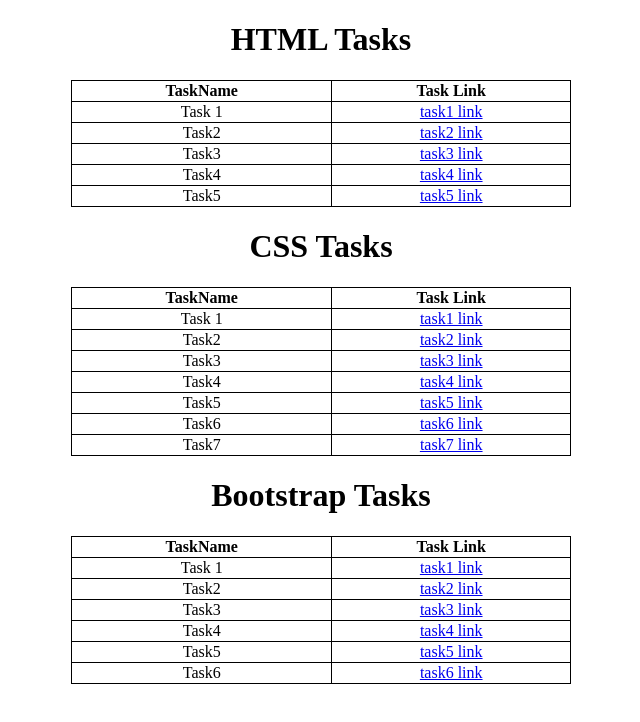
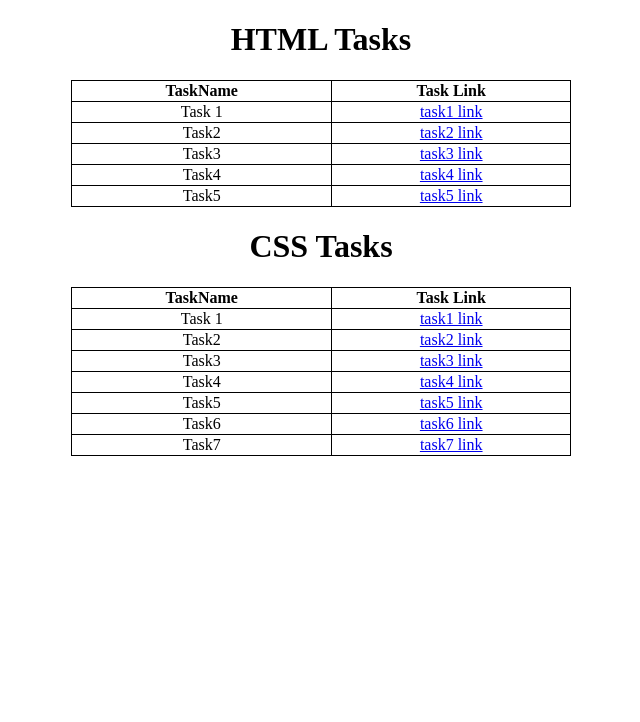
Before and after one commit to deekshithasomu/Mern-Full-Stack-Tasks, a plain HTML site: page index.html in a window 1280 px wide. Shown: the whole page, without its empty margins (319-959 px from the left). Drawn offline with Linux system fonts and the light colour scheme.

Commit message:
Add files via upload

```diff
--- a/index.html
+++ b/index.html
@@ -86,36 +86,5 @@
         <td><a href="Task7 css.html">task7 link</a></td>
       </tr>
     </table>
-    <h1>Bootstrap Tasks</h1>
-    <table>
-      <tr>
-        <th>TaskName</th>
-        <th>Task Link</th>
-      </tr>
-      <tr>
-        <td>Task 1</td>
-        <td><a href="Task1 Bootstrap.html">task1 link</a></td>
-      </tr>
-      <tr>
-        <td>Task2</td>
-        <td><a href="Task2 Bootstrap.html">task2 link</a></td>
-      </tr>
-      <tr>
-        <td>Task3</td>
-        <td><a href="Task3 Bootstrap.html">task3 link</a></td>
-      </tr>
-      <tr>
-        <td>Task4</td>
-        <td><a href="Task4 Bootstrap.html">task4 link</a></td>
-      </tr>
-      <tr>
-        <td>Task5</td>
-        <td><a href="Task5 Bootstrap.html">task5 link</a></td>
-      </tr>
-      <tr>
-        <td>Task6</td>
-        <td><a href="Task6 Bootstrap.html">task6 link</a></td>
-      </tr>
-    </table>
   </body>
 </html>
```
